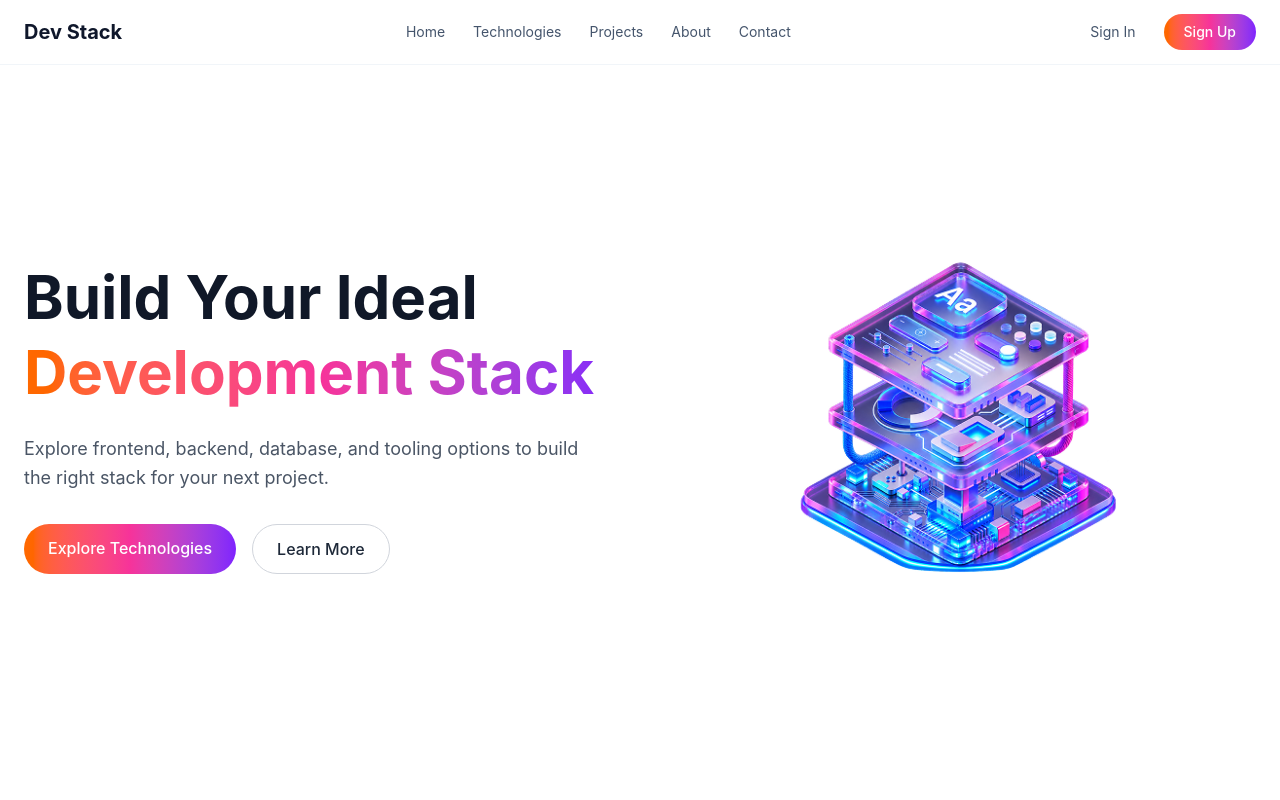
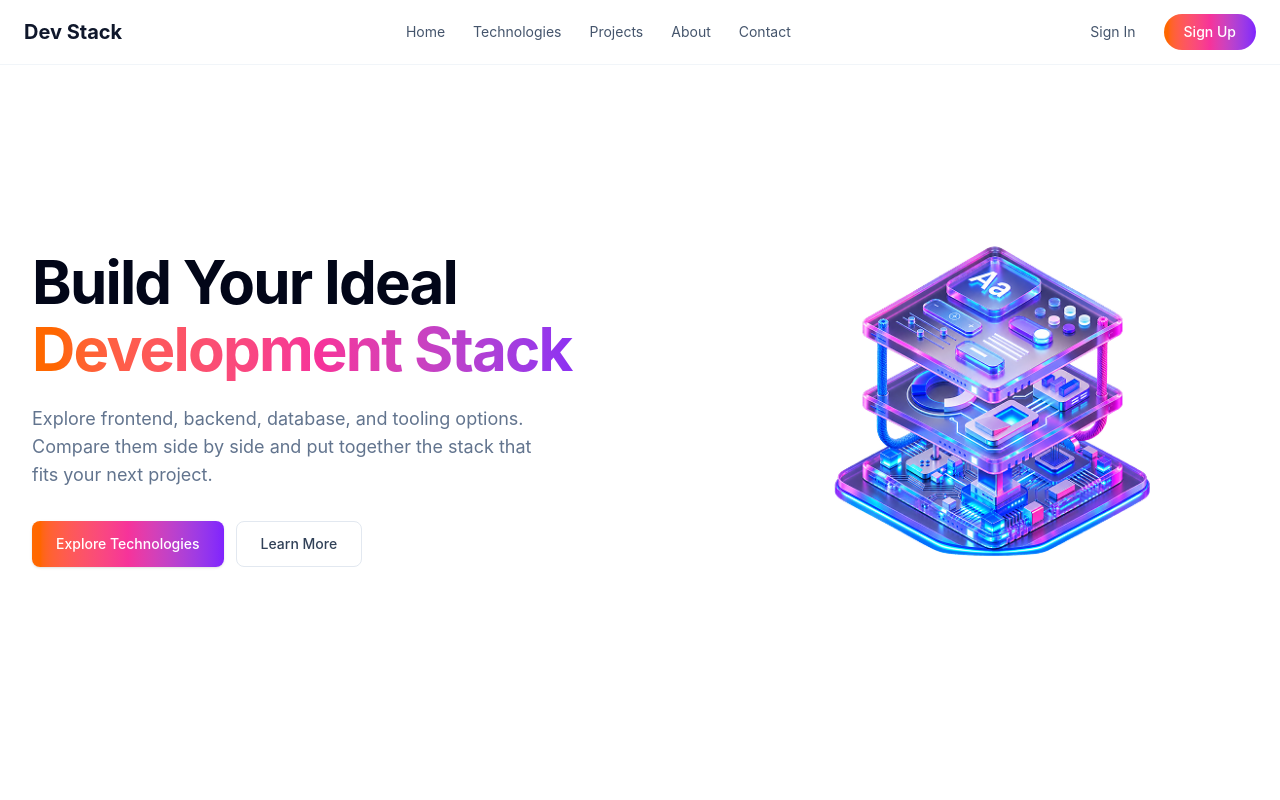
Before and after one commit to radwanrahman/dev-stack, a React (Vite) app: page / in a window 1280 px wide. Shown: the top 800 px of the page. Built offline with nearby package versions, Linux system fonts and the light colour scheme.

Commit message:
Refine hero section layout

```diff
--- a/src/components/Hero.jsx
+++ b/src/components/Hero.jsx
@@ -1,35 +1,68 @@
 function Hero() {
   return (
     <section className="bg-white">
-      <div className="max-w-7xl mx-auto px-6 py-16 md:py-24 grid grid-cols-1 md:grid-cols-2 gap-10 items-center">
-
-        {/* Hero Text */}
-        <div>
-
-          <h1 className="text-4xl md:text-6xl font-bold leading-tight text-gray-900">
+      <div
+        className="max-w-7xl mx-auto px-5 sm:px-6 lg:px-8
+        min-h-[520px] md:min-h-[580px]
+        grid grid-cols-1 md:grid-cols-2
+        gap-10 lg:gap-16
+        items-center
+        py-16 md:py-20"
+      >
+        {/* Hero Content */}
+        <div className="max-w-xl">
+          <h1
+            className="mt-4 text-4xl sm:text-5xl lg:text-6xl
+            font-bold tracking-[-0.03em]
+            leading-[1.05] text-slate-950"
+          >
             Build Your Ideal
-            <span className="block bg-gradient-to-r from-orange-500 via-pink-500 to-violet-600 bg-clip-text text-transparent">
+            <span
+              className="block mt-1
+              bg-gradient-to-r from-orange-500 via-pink-500 to-violet-600
+              bg-clip-text text-transparent"
+            >
               Development Stack
             </span>
           </h1>
 
-          <p className="mt-6 text-lg text-gray-600 max-w-xl leading-relaxed">
-            Explore frontend, backend, database, and tooling options to build
-            the right stack for your next project.
+          <p
+            className="mt-6 max-w-lg
+            text-base sm:text-lg
+            leading-7 text-slate-500"
+          >
+            Explore frontend, backend, database, and tooling options.
+            Compare them side by side and put together the stack that fits
+            your next project.
           </p>
 
           {/* Buttons */}
-          <div className="mt-8 flex flex-col sm:flex-row gap-4">
+          <div className="mt-8 flex flex-col sm:flex-row gap-3">
             <a
               href="#technologies"
-              className="px-6 py-3 rounded-full text-white font-medium text-center bg-gradient-to-r from-orange-500 via-pink-500 to-violet-600 hover:opacity-90 transition"
+              className="inline-flex items-center justify-center
+              px-6 py-3
+              rounded-lg
+              text-sm font-medium text-white
+              bg-gradient-to-r from-orange-500 via-pink-500 to-violet-600
+              shadow-sm
+              hover:shadow-md hover:-translate-y-0.5
+              transition-all duration-200"
             >
               Explore Technologies
             </a>
 
             <a
               href="#about"
-              className="px-6 py-3 rounded-full border border-gray-300 text-gray-800 font-medium text-center hover:bg-gray-50 transition"
+              className="inline-flex items-center justify-center
+              px-6 py-3
+              rounded-lg
+              border border-slate-200
+              bg-white
+              text-sm font-medium text-slate-700
+              hover:bg-slate-50
+              hover:border-slate-300
+              transition-all duration-200"
             >
               Learn More
             </a>
@@ -37,14 +70,17 @@ function Hero() {
         </div>
 
         {/* Hero Image */}
-        <div className="flex justify-center">
-          <img
-            src="/assets/banner-stack.png"
-            alt="Development technology stack"
-            className="w-full max-w-lg"
-          />
+        <div className="flex justify-center md:justify-end">
+          <div className="w-full max-w-sm sm:max-w-md lg:max-w-lg">
+            <img
+              src="/assets/banner-stack.png"
+              alt="Development technology stack"
+              className="w-full h-auto object-contain
+              transition-transform duration-300
+              hover:scale-[1.02]"
+            />
+          </div>
         </div>
-
       </div>
     </section>
   );
```
